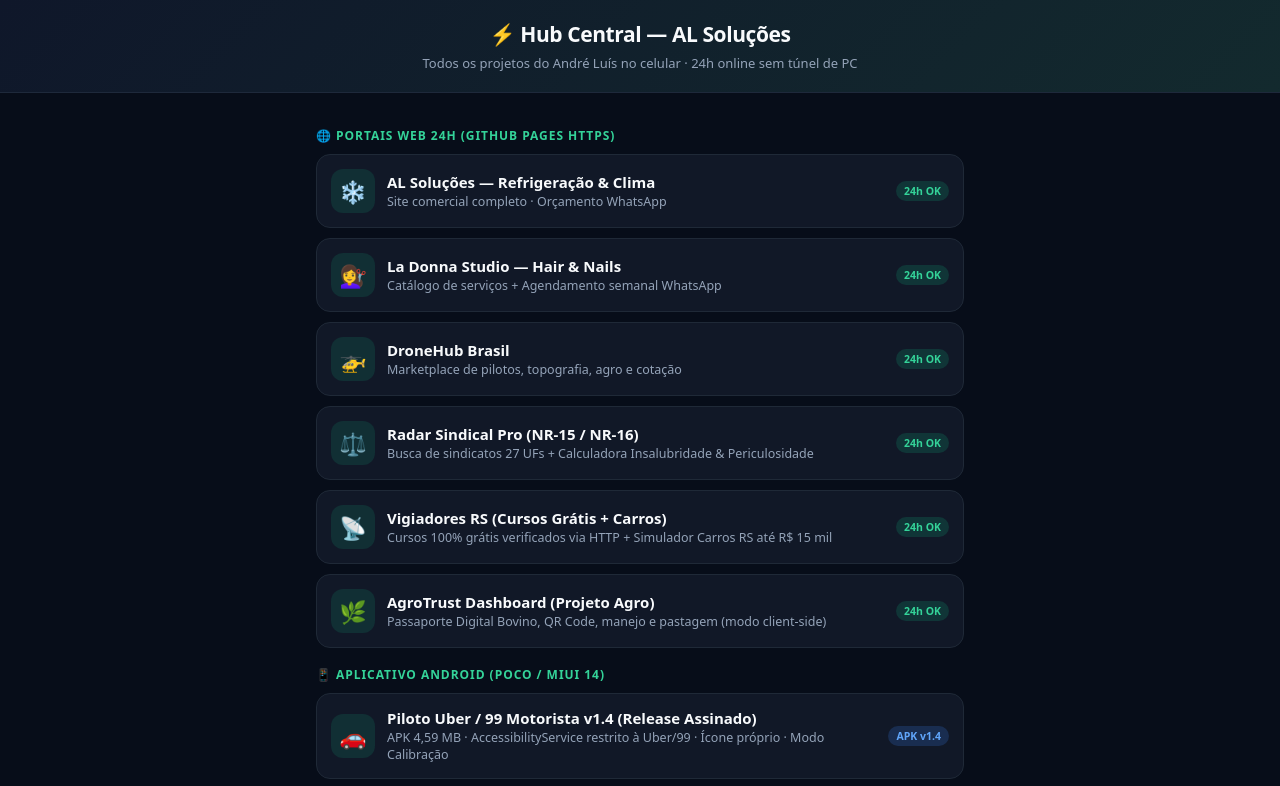
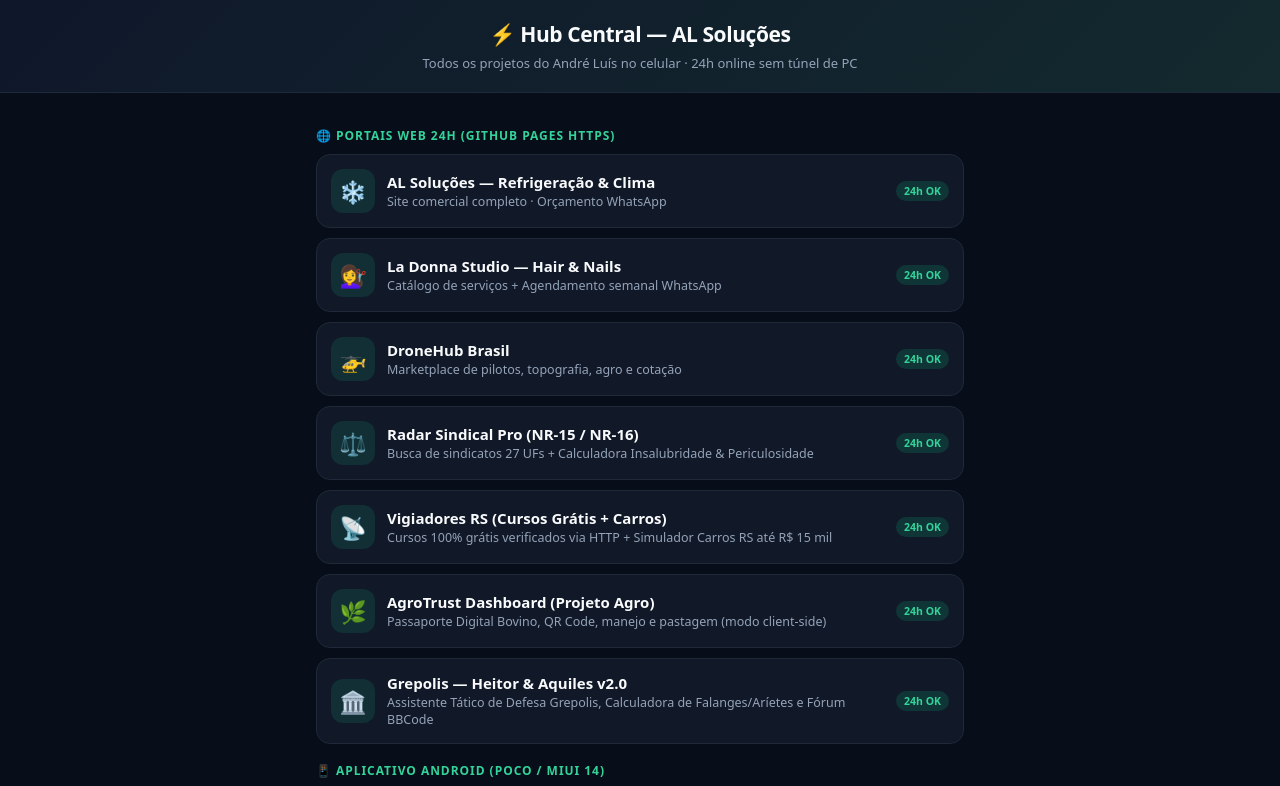
Before and after one commit to contatoalsolucoeseletricas-hue/hub-al-solucoes, a plain HTML site: page index.html in a window 1280 px wide. Shown: the top 786 px of the page. Drawn offline with Linux system fonts and the light colour scheme.

Commit message:
Adiciona Grepolis Heitor & Aquiles ao Hub Central AL Solucoes

```diff
--- a/index.html
+++ b/index.html
@@ -67,6 +67,11 @@
       <div class="info"><b>AgroTrust Dashboard (Projeto Agro)</b><span>Passaporte Digital Bovino, QR Code, manejo e pastagem (modo client-side)</span></div>
       <span class="tag">24h OK</span>
     </a>
+    <a class="card" href="https://contatoalsolucoeseletricas-hue.github.io/grepolis-heitor-aquiles/" target="_blank" rel="noopener">
+      <div class="ico">🏛️</div>
+      <div class="info"><b>Grepolis — Heitor &amp; Aquiles v2.0</b><span>Assistente Tático de Defesa Grepolis, Calculadora de Falanges/Aríetes e Fórum BBCode</span></div>
+      <span class="tag">24h OK</span>
+    </a>
   </div>
 
   <div class="sec-title">📱 Aplicativo Android (POCO / MIUI 14)</div>
```
